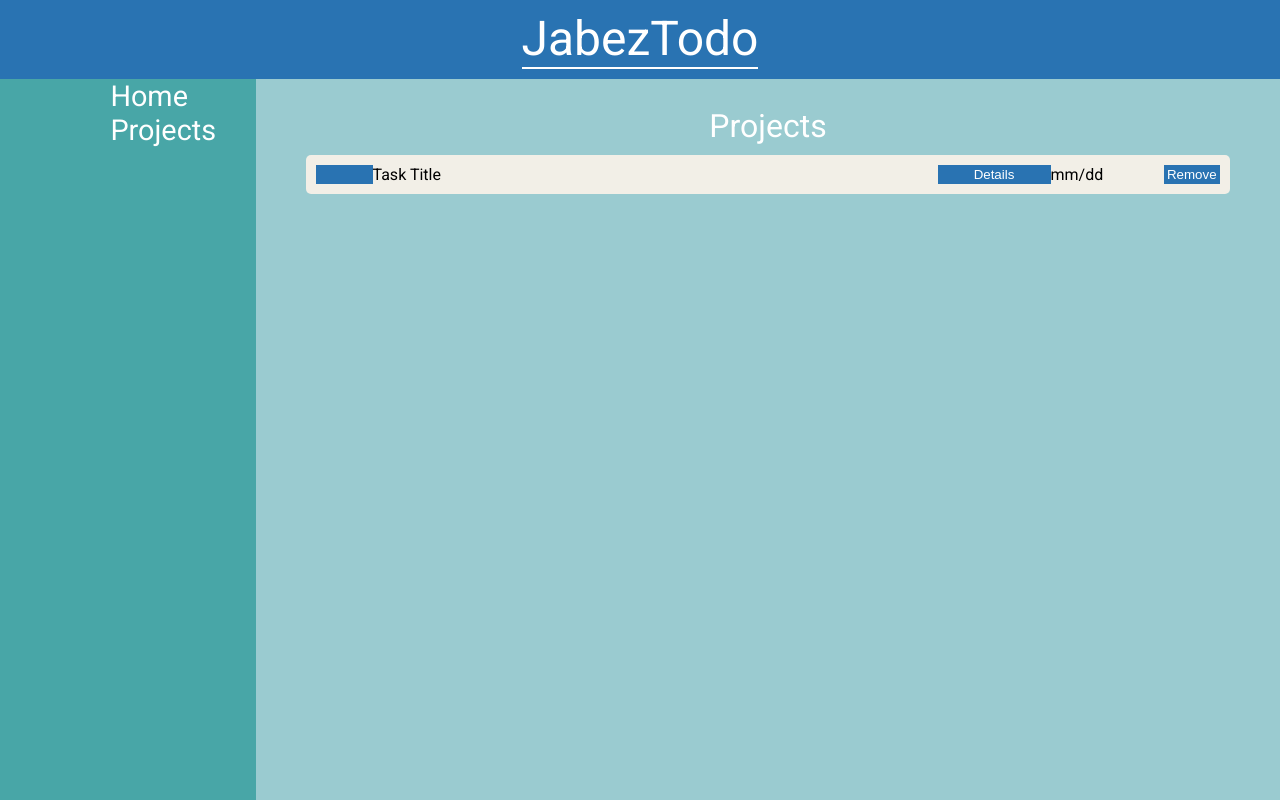
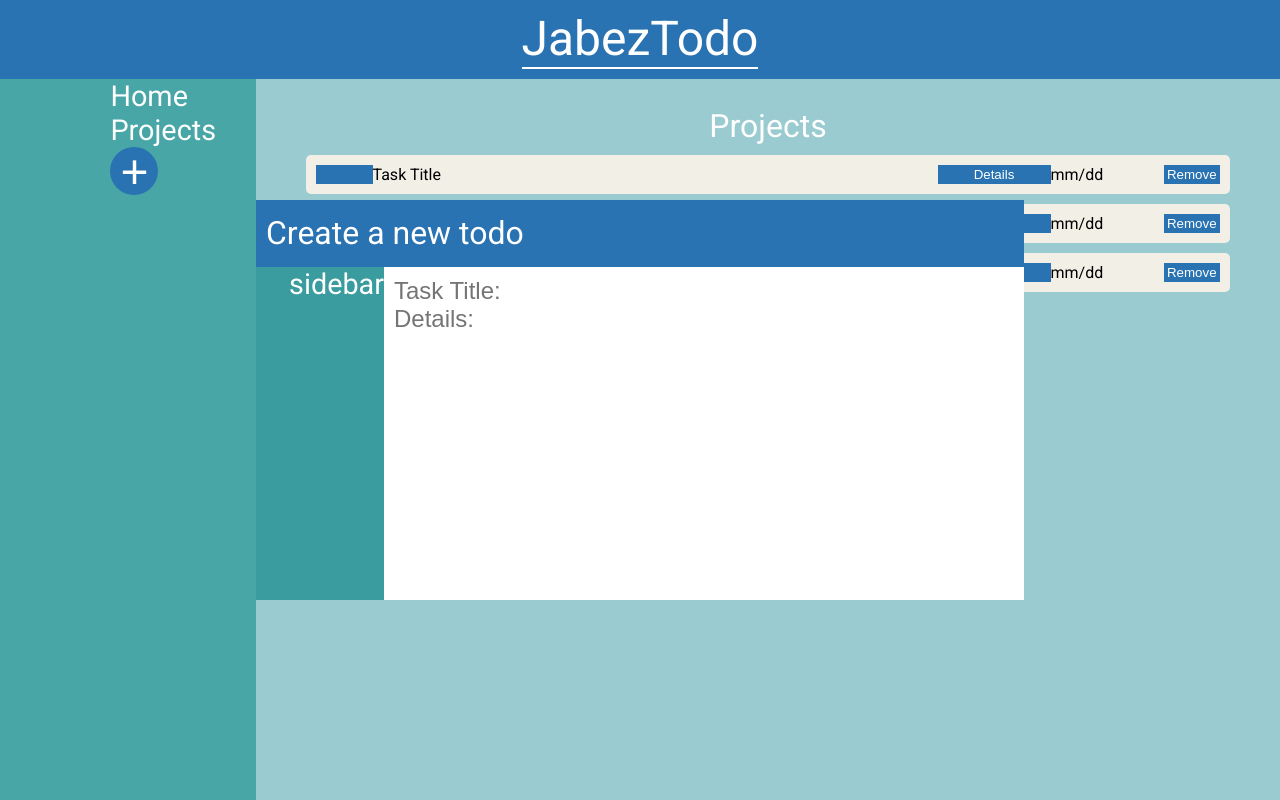
Before and after one commit to gab-olive/Todo-list, a website built with webpack: page src/index.html in a window 1280 px wide. Built offline with nearby package versions, Linux system fonts and the light colour scheme.

Commit message:
transfering

```diff
--- a/src/index.html
+++ b/src/index.html
@@ -13,7 +13,10 @@
     <div class="sidebar">
         <ul class="sidebar-options">
             <li id="home">Home</li>
-            <li id="projects">Projects</li>
+            <li id="projects">
+                <div class="title">Projects</div>
+                <button class="new-todo">+</button>
+            </li>
         </ul>
     </div>
 
@@ -30,7 +33,18 @@
                 <button class="task-remove">Remove</button>
             </div>
     </div>
+    </div>
 
-    </div>
+    <form>
+        <div class="header">Create a new todo</div>
+        <div class="sidebar">sidebar</div>
+        <div class="content">
+
+            <input type=text id="title" placeholder="Task Title:">
+            <input type=textarea id="description" placeholder="Details:">
+
+        </div>
+    </form>
+
 </body>
 </html>
--- a/src/index.js
+++ b/src/index.js
@@ -1,4 +1,5 @@
 import "./styles.css";
+
 
 
 class Todos {
@@ -11,5 +12,68 @@ class Todos {
 
     renderTodos() {
         const tasks = document.querySelector(".tasks")
+
+        const task = document.createElement("div")
+        task.className = "task"
+
+        const taskCheck = document.createElement("button")
+        taskCheck.className = "task-check"
+
+        const taskTitle = document.createElement("div")
+        taskTitle.className = "task-title"
+        taskTitle.textContent = this.title
+
+        const taskDetails = document.createElement("button")
+        taskDetails.className = "task-details"
+        taskDetails.textContent = "Details"
+
+        const taskDate = document.createElement("div")
+        taskDate.className = "task-dueDate"
+        taskDate.textContent = this.dueDate
+
+        const taskRemove = document.createElement("button")
+        taskRemove.className = "task-remove"
+        taskRemove.textContent = "Remove"
+
+
+        task.appendChild(taskCheck)
+        task.appendChild(taskTitle)
+        task.appendChild(taskDetails)
+        task.appendChild(taskDate)
+        task.appendChild(taskRemove)
+
+        tasks.appendChild(task)
     }
 }
+
+
+
+let taskOne = new Todos('Task Title', 'description', 'mm/dd')
+taskOne.renderTodos()
+taskOne.renderTodos()
+
+const body = document.querySelector("body")
+
+function renderForm() {
+    const form = document.createElement("form")
+    body.appendChild(form)
+}
+
+const newButton = document.querySelector(".new-todo")
+newButton.addEventListener("click", () => {
+
+    renderForm()
+})
+
+
+
+
+/*
+<div class="task">
+                <button class="task-check"></button>
+                <div class="task-title">Task Title</div>
+                <button class="task-details">Details</button>
+                <div class="task-dueDate">mm/dd</div>
+                <button class="task-remove">Remove</button>
+            </div>
+*/
--- a/src/styles.css
+++ b/src/styles.css
@@ -51,6 +51,15 @@ header .title {
 .sidebar-options {
     margin-right: 40px;
 }
+button.new-todo {
+    width: 3rem;
+    height: 3rem;
+    font-size: 3rem;
+    display: flex;
+    justify-content: center;
+    align-items: center;
+    border-radius: 50%;
+}
 
 .content {
     background-color: var(--content-bg-color);
@@ -77,3 +86,43 @@ button {
     background-color: #2973B2;
     color: white
 }
+
+
+
+form {
+    width: 60%;
+    height: 50%;
+    position: absolute;
+    top: 50%;
+    left: 50%;
+    transform: translate(-50%, -50%);
+    display: grid;
+    grid-template-rows: 1fr 5fr;
+    grid-template-columns: 1fr 5fr;
+}
+
+form .header {
+    grid-column: 1/end;
+    background-color: #2973B2;
+    font-size: 2rem;
+    display: flex;
+    align-items: center;
+    padding-left: 10px
+}
+
+form .sidebar {
+    background-color: #3a9c9e;
+}
+form .content {
+    display: flex;
+    flex-direction: column;
+    background-color: #ffffff;
+    padding: 10px
+}
+form input {
+    outline: none;
+    font-size: 1.5rem
+}
+form input:focus#title{
+    border-bottom: 2px solid rgb(83, 83, 83);
+}
```
